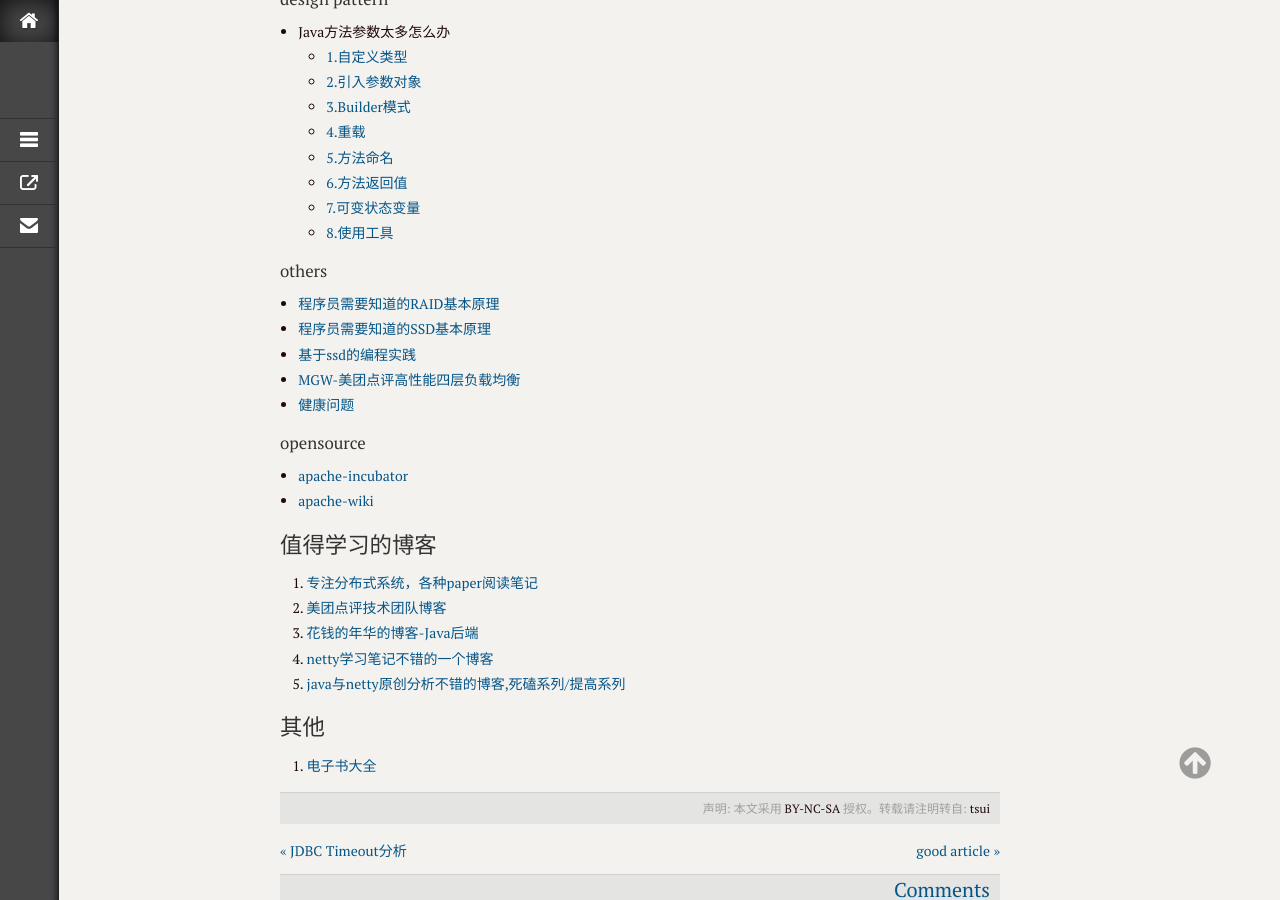
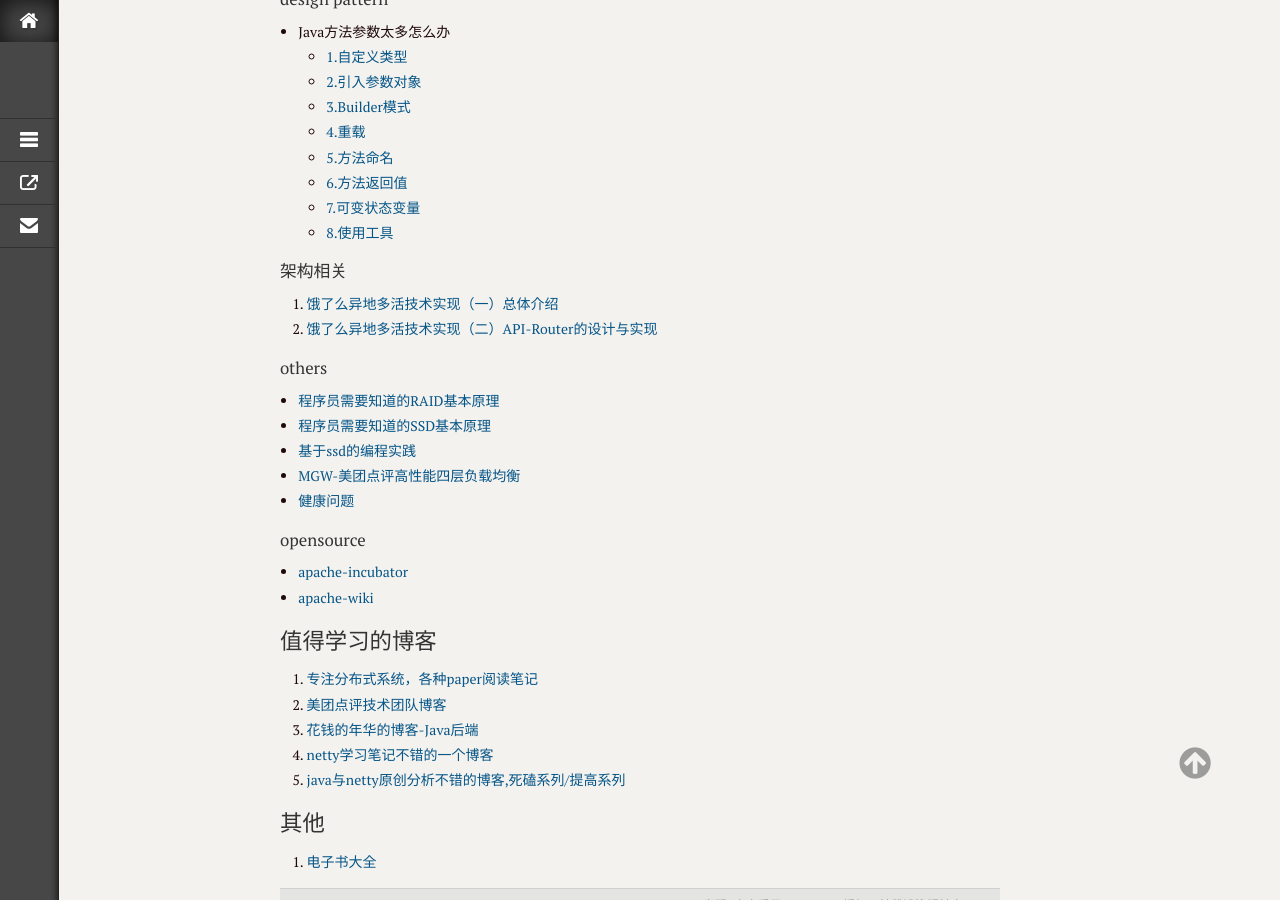
Before and after one commit to xmtsui/blog, a Jekyll site: the page built from _posts/2017/2017-03-14-readqueue-01.md, in a window 1280 px wide and 900 px high, scrolled down 3462 px. Built offline with Jekyll 4.4.1, drawn with Linux system fonts in a browser that asks for light colours; comment, search, counter and statistics services are not loaded.

Commit message:
modify by quickcommint

```diff
--- a/_posts/2017/2017-03-14-readqueue-01.md
+++ b/_posts/2017/2017-03-14-readqueue-01.md
@@ -147,6 +147,9 @@ categories:
   * [7.可变状态变量](http://www.importnew.com/8926.html)
   * [8.使用工具](http://www.importnew.com/8937.html)
 
+#### 架构相关
+1. [饿了么异地多活技术实现（一）总体介绍](https://zhuanlan.zhihu.com/p/32009822)
+2. [饿了么异地多活技术实现（二）API-Router的设计与实现](https://zhuanlan.zhihu.com/p/32587960)
 
 #### others
 * [程序员需要知道的RAID基本原理](http://oserror.com/backend/raid-principle/)
```
